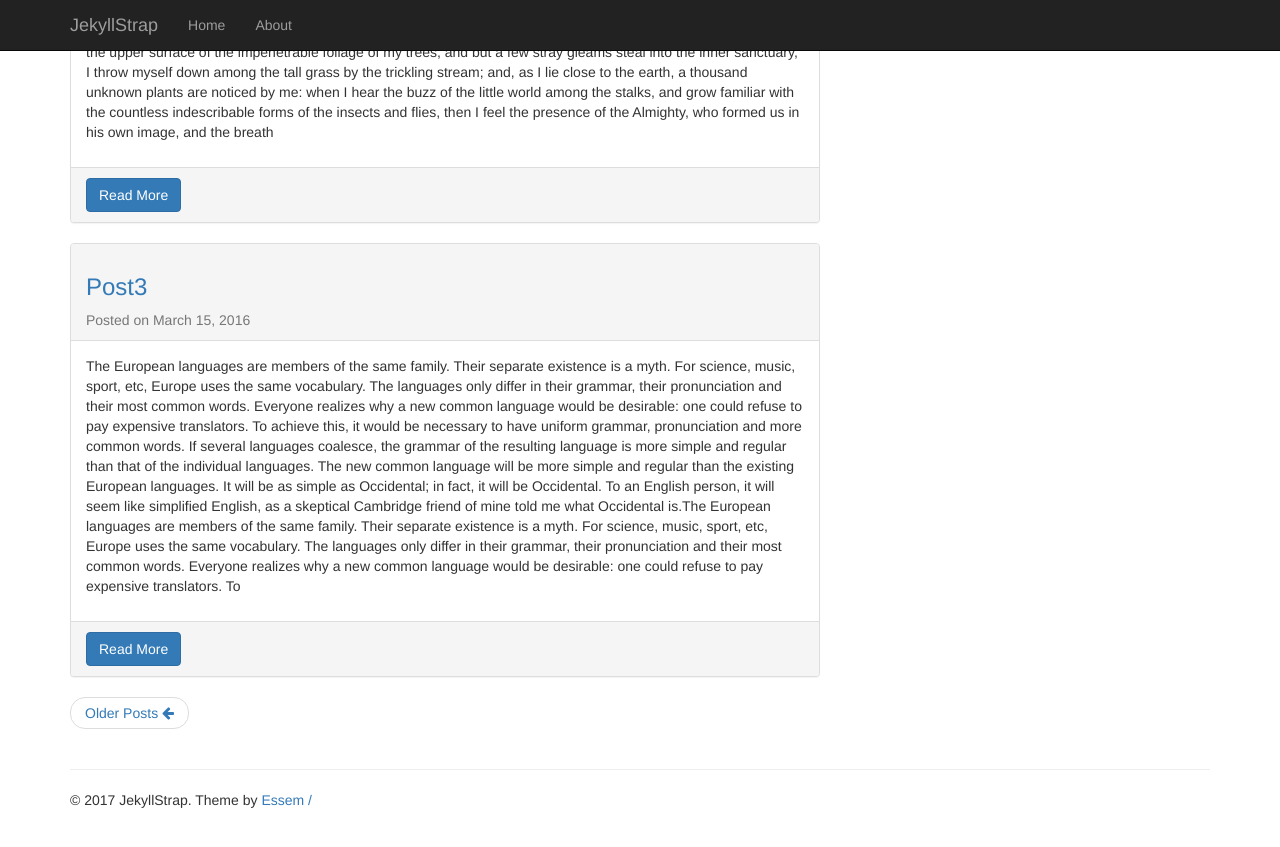
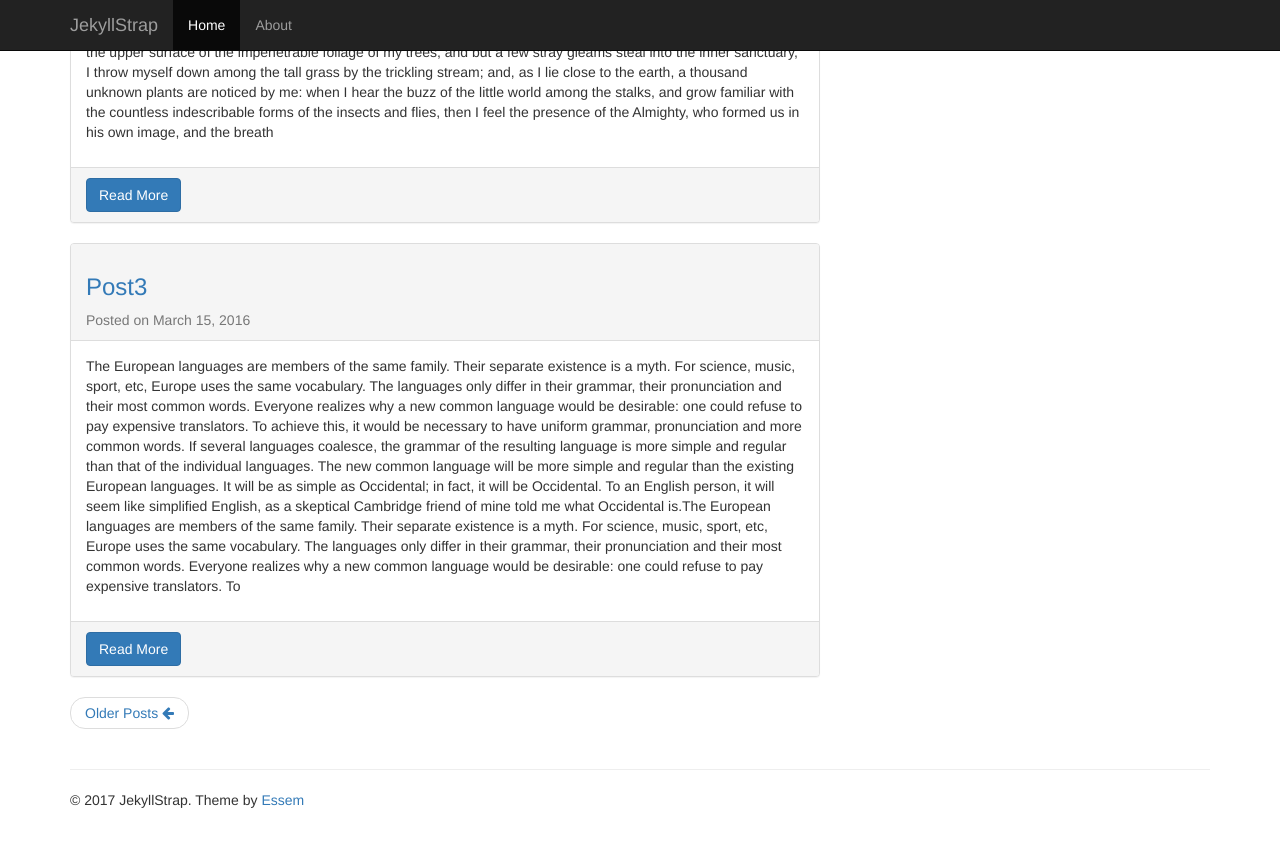
Before and after one commit to TheEssem/jekyllstrap-theme, a Jekyll site: the page built from index.html, in a window 1280 px wide and 900 px high, scrolled down 1315 px. Shown: the top 847 px of the window. Built offline with Jekyll 4.4.1, drawn with Linux system fonts in a browser that asks for light colours; the list of posts is cut into pages by our own code.

Commit message:
Update default.html

```diff
--- a/_layouts/default.html
+++ b/_layouts/default.html
@@ -42,7 +42,7 @@
     <!-- Collect the nav links, forms, and other content for toggling -->
     <div class="collapse navbar-collapse" id="bs-example-navbar-collapse-1">
       <ul class="nav navbar-nav">
-{% if page.url == site.baseurl %}
+{% if page.url == "/" %}
 	<li class="active"><a href="{{ site.baseurl }}">Home <span class="sr-only">(current)</span></a></li>
 {% elsif page_url == paginator_page %}
 	<li class="active"><a href="{{ site.baseurl }}">Home <span class="sr-only">(current)</span></a></li>
@@ -63,7 +63,7 @@
         {{ content }}
 	<hr>
         <footer>
-		<p>© {{ site.time | date: "%Y" }} {{ site.title }}. Theme by <a href="https://github.com/TheEssemCraft/jekyllstrap-theme">Essem {{ page.url }}</a></p>
+		<p>© {{ site.time | date: "%Y" }} {{ site.title }}. Theme by <a href="https://github.com/TheEssemCraft/jekyllstrap-theme">Essem</a></p>
         </footer>
     </div><!-- /.container -->
 	<style>
```
